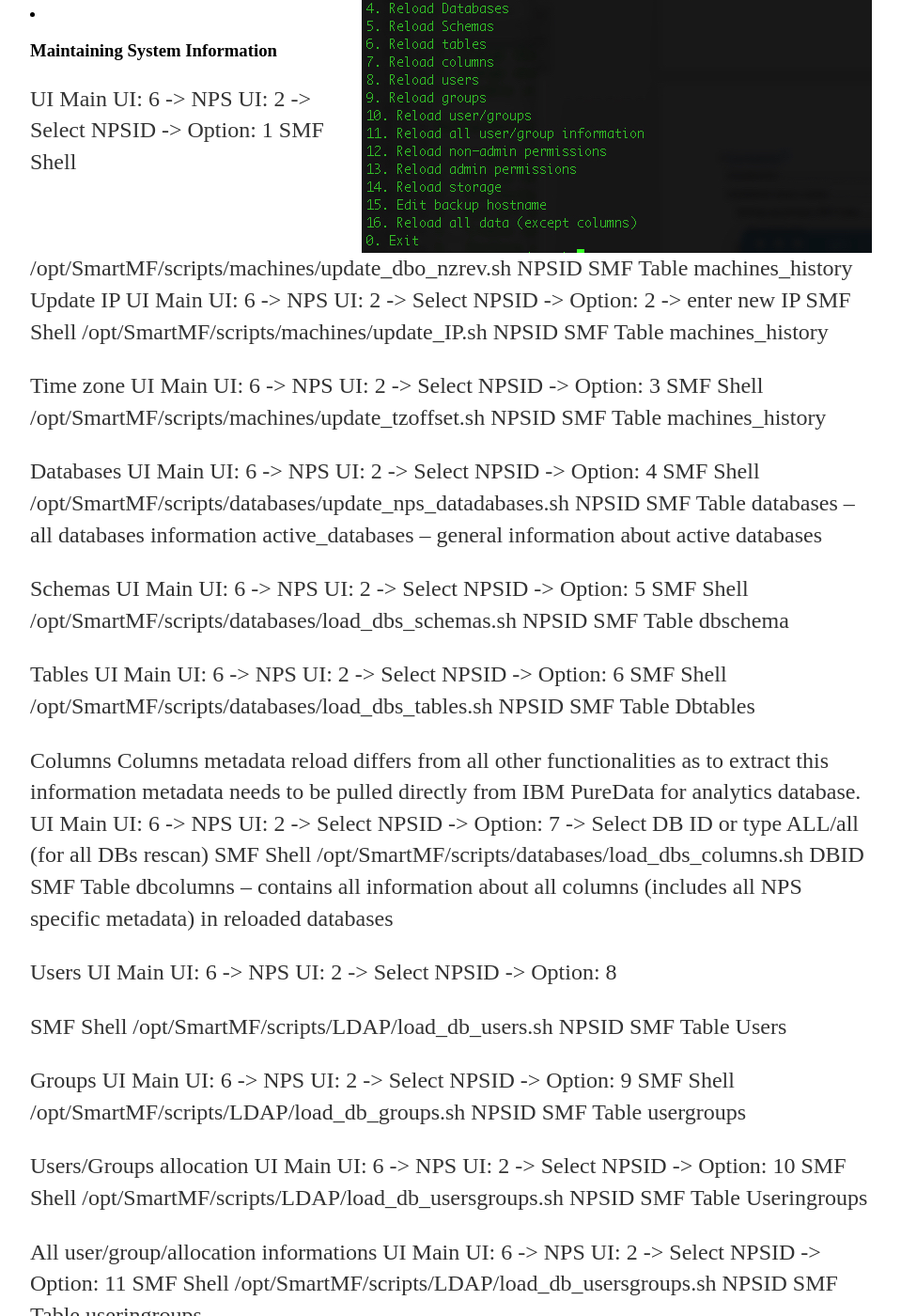
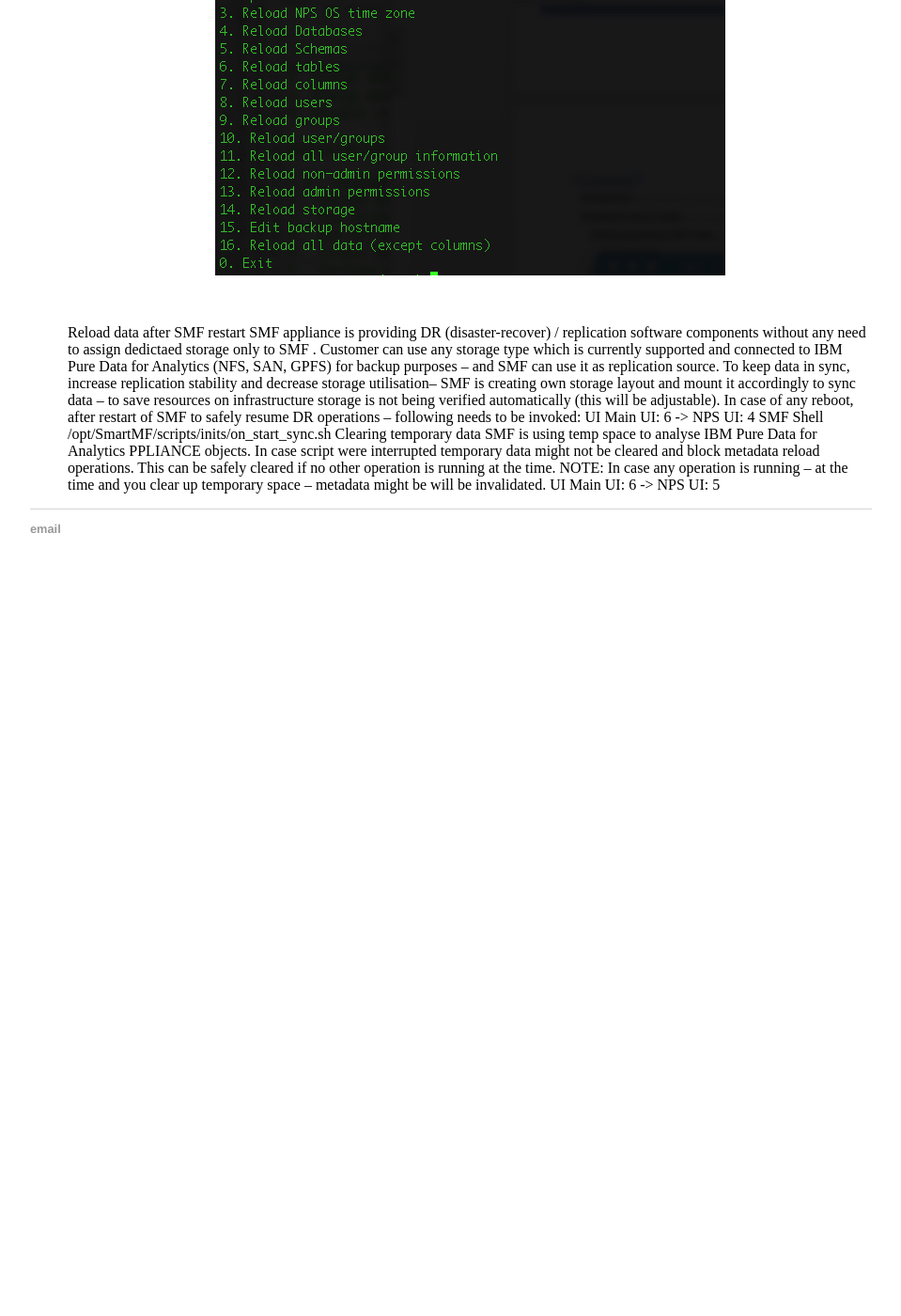
Before and after one commit to rhammett1/smf_dr_manual, a Jekyll site: the page built from manual/npssetup.md, in a window 1280 px wide and 1400 px high, scrolled down 1100 px. Shown: the whole window at 94% size, without its empty margins (160-1119 px from the left). Built offline with Jekyll 4.4.1, drawn with Linux system fonts in a browser that asks for light colours; after the commit the page ends 1730 px from its top, so only the background shows below that; some of the changed text lies outside the part shown.

Commit message:
img update

```diff
--- a/manual/npssetup.md
+++ b/manual/npssetup.md
@@ -60,134 +60,13 @@
 <br> NPS metadata can be reloaded via the UI:
 <br><br>Menu Item 6 (NPS Setup) -> Menu Item 2 (Reload NPS Metadata)
 
-
-<img style="float: right;" src="/manual/images/edit_nps_menu.jpg">
-
-</ol>
+<p align="center">
+<img style="float: center;" src="/manual/images/edit_nps_menu.jpg">
+</p>
 <br>
-<li><h3>Maintaining System Information</h3></li>
-UI
-Main UI: 6 -> NPS UI: 2 -> Select NPSID -> Option: 1
-SMF Shell
-/opt/SmartMF/scripts/machines/update_dbo_nzrev.sh NPSID
-SMF Table
-machines_history
-Update IP
-UI
-Main UI: 6 -> NPS UI: 2 -> Select NPSID -> Option: 2 -> enter new IP
-SMF Shell
-/opt/SmartMF/scripts/machines/update_IP.sh NPSID
-SMF Table
-machines_history
-
-Time zone
-UI
-Main UI: 6 -> NPS UI: 2 -> Select NPSID -> Option: 3
-SMF Shell
-/opt/SmartMF/scripts/machines/update_tzoffset.sh NPSID
-SMF Table
-machines_history
 
 
-Databases
-UI
-Main UI: 6 -> NPS UI: 2 -> Select NPSID -> Option: 4
-SMF Shell
-/opt/SmartMF/scripts/databases/update_nps_datadabases.sh NPSID
-SMF Table
-databases – all databases information
-active_databases – general information about active databases
 
-Schemas
-UI
-Main UI: 6 -> NPS UI: 2 -> Select NPSID -> Option: 5
-SMF Shell
-/opt/SmartMF/scripts/databases/load_dbs_schemas.sh NPSID
-SMF Table
-dbschema
-
-Tables
-UI
-Main UI: 6 -> NPS UI: 2 -> Select NPSID -> Option: 6
-SMF Shell
-/opt/SmartMF/scripts/databases/load_dbs_tables.sh NPSID
-SMF Table
-Dbtables
-
-Columns
-Columns metadata reload differs from all other functionalities as to extract this information metadata needs to be pulled directly from IBM PureData for analytics database.
-UI
-Main UI: 6 -> NPS UI: 2 -> Select NPSID -> Option: 7 -> Select DB ID or type ALL/all (for all DBs rescan)
-SMF Shell
-/opt/SmartMF/scripts/databases/load_dbs_columns.sh DBID
-SMF Table
-dbcolumns – contains all information about all columns (includes all NPS specific metadata) in reloaded databases
-
-Users
-UI
-Main UI: 6 -> NPS UI: 2 -> Select NPSID -> Option: 8
-
-SMF Shell
-/opt/SmartMF/scripts/LDAP/load_db_users.sh NPSID
-SMF Table
-Users
-
-Groups
-UI
-Main UI: 6 -> NPS UI: 2 -> Select NPSID -> Option: 9
-SMF Shell
-/opt/SmartMF/scripts/LDAP/load_db_groups.sh NPSID
-SMF Table
-usergroups
-
-Users/Groups allocation
-UI
-Main UI: 6 -> NPS UI: 2 -> Select NPSID -> Option: 10
-SMF Shell
-/opt/SmartMF/scripts/LDAP/load_db_usersgroups.sh NPSID
-SMF Table
-Useringroups
-
-All user/group/allocation informations
-UI
-Main UI: 6 -> NPS UI: 2 -> Select NPSID -> Option: 11
-SMF Shell
-/opt/SmartMF/scripts/LDAP/load_db_usersgroups.sh NPSID
-SMF Table
-useringroups
-
-Non-admin permissions
-UI
-Main UI: 6 -> NPS UI: 2 -> Select NPSID -> Option: 12
-SMF Shell
-/opt/SmartMF/scripts/LDAP/load_db_permissions.sh NPSID
-SMF Table
-permission_non_admin
-Admin permissions
-UI
-Main UI: 6 -> NPS UI: 2 -> Select NPSID -> Option: 13
-SMF Shell
-/opt/SmartMF/scripts/LDAP/load_db_permissions_admin.sh NPSID
-SMF Table
-permission_admin
-Storage
-UI
-Main UI: 6 -> NPS UI: 2 -> Select NPSID -> Option: 14
-SMF Shell
-/opt/SmartMF/scripts/storage/reload_nps_storage.sh NPSID
-SMF Table
-storage
-Update Backup host name
-UI
-Main UI: 6 -> NPS UI: 2 -> Select NPSID -> Option: 15
-SMF Shell
-/opt/SmartMF/scripts/machines/update_backuphostname.sh NPSID
-SMF Table
-machines_history
-
-Reload all data (except columns)
-UI
-Main UI: 6 -> NPS UI: 2 -> Select NPSID -> Option: 16
 
 Reload data after SMF restart
 SMF appliance is providing DR (disaster-recover) / replication software components without any need to assign dedictaed storage only to SMF . Customer can use any storage type which is currently supported and connected to IBM Pure Data for Analytics (NFS, SAN, GPFS) for backup purposes – and SMF can use it as replication source.
```
